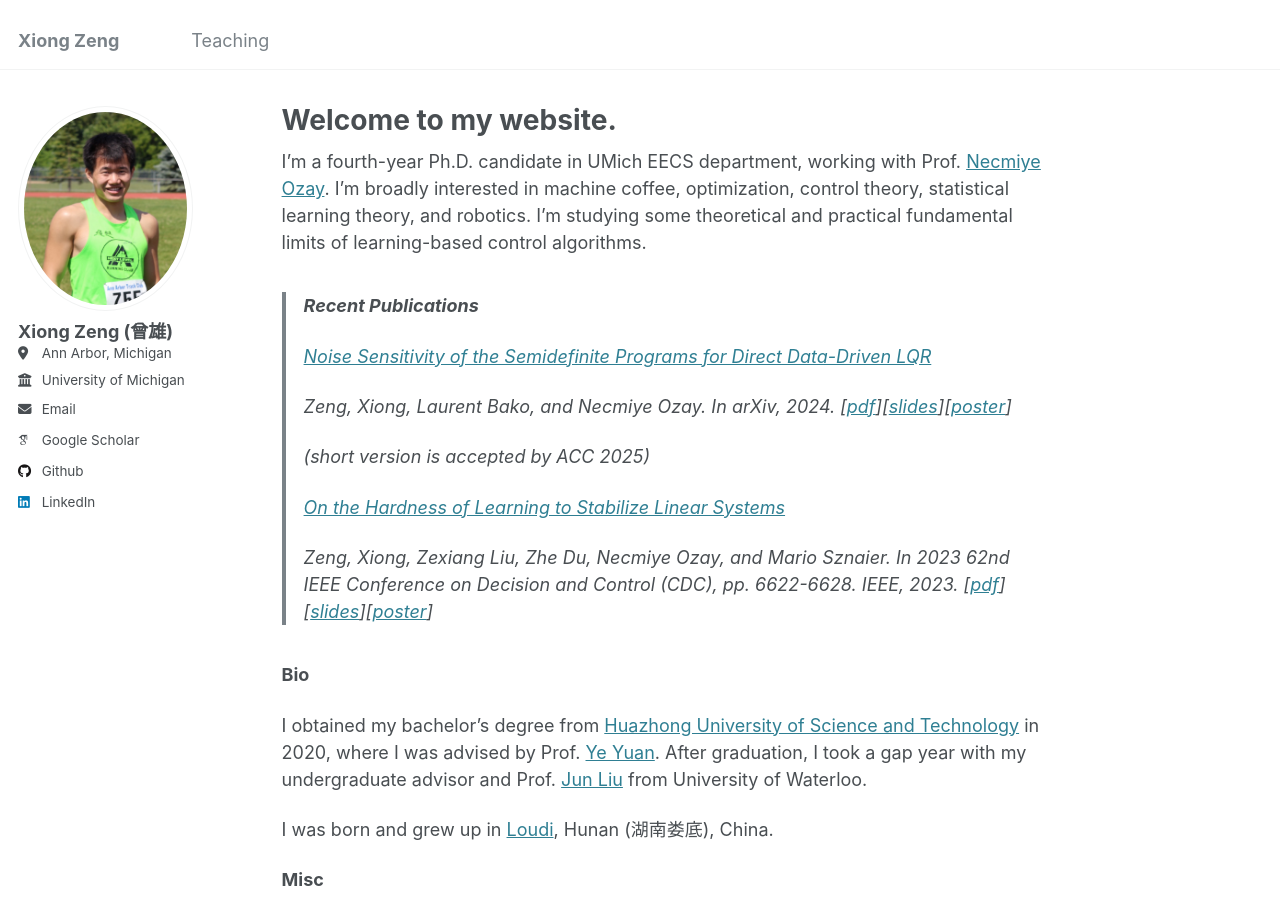
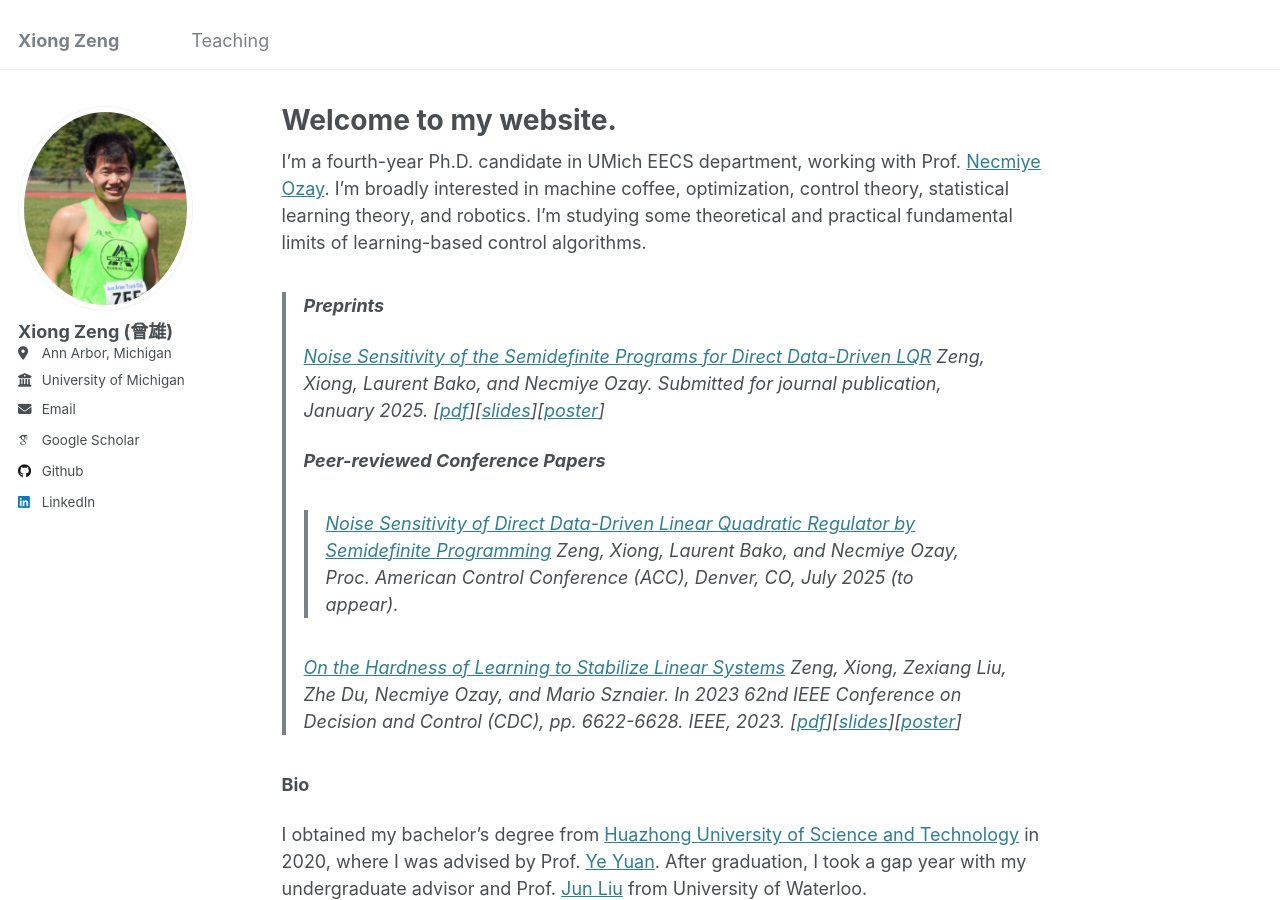
Before and after one commit to zengxiong111/zengxiong.github.io, a Jekyll site: the page built from _pages/about.md, in a window 1280 px wide and 900 px high. Built offline with Jekyll 4.4.1, drawn with Linux system fonts in a browser that asks for light colours; some web fonts are replaced.

Commit message:
Update about.md

```diff
--- a/_pages/about.md
+++ b/_pages/about.md
@@ -10,16 +10,19 @@ redirect_from:
 I'm a fourth-year Ph.D. candidate in UMich EECS department, working with Prof. <a href="https://web.eecs.umich.edu/~necmiye/" target="_blank">Necmiye Ozay</a>. I'm broadly interested in machine coffee, optimization, control theory, statistical learning theory, and robotics. I'm studying some theoretical and practical fundamental limits of learning-based control algorithms.
 
 
-> **Recent Publications**
+> **Preprints**
 >
 > [Noise Sensitivity of the Semidefinite Programs for Direct Data-Driven LQR](https://arxiv.org/abs/2412.19705)
+> Zeng, Xiong, Laurent Bako, and Necmiye Ozay. Submitted for journal publication, January 2025. [<a href="https://github.com/zengxiong111/zengxiong.github.io/blob/master/files/Noise%20Sensitivity%20of%20the%20Semidefinite%20Programs%20for%20Direct%20Data-Driven%20LQR.pdf" target="_blank">pdf</a>][<a href="https://github.com/zengxiong111/zengxiong.github.io/blob/master/files/slides_Noise%20Sensitivity%20of%20DDD%20LQR%20by%20Semidefinite%20Programming.pdf" target="_blank">slides</a>][<a href="https://github.com/zengxiong111/zengxiong.github.io/blob/master/files/Poster_Noise%20Sensitivity%20of%20DDD%20LQR%20by%20Semidefinite%20Programming.pdf" target="_blank">poster</a>]
 >
-> Zeng, Xiong, Laurent Bako, and Necmiye Ozay. In arXiv, 2024. [<a href="https://github.com/zengxiong111/zengxiong.github.io/blob/master/files/Noise%20Sensitivity%20of%20the%20Semidefinite%20Programs%20for%20Direct%20Data-Driven%20LQR.pdf" target="_blank">pdf</a>][<a href="https://github.com/zengxiong111/zengxiong.github.io/blob/master/files/slides_Noise%20Sensitivity%20of%20DDD%20LQR%20by%20Semidefinite%20Programming.pdf" target="_blank">slides</a>][<a href="https://github.com/zengxiong111/zengxiong.github.io/blob/master/files/Poster_Noise%20Sensitivity%20of%20DDD%20LQR%20by%20Semidefinite%20Programming.pdf" target="_blank">poster</a>]
 >
-> (short version is accepted by ACC 2025)
+> **Peer-reviewed Conference Papers**
+>
+>> [Noise Sensitivity of Direct Data-Driven Linear Quadratic Regulator by Semidefinite Programming](https://web.eecs.umich.edu/~necmiye/pubs/ZengBO_acc25.pdf)
+> Zeng, Xiong, Laurent Bako, and Necmiye Ozay, Proc. American Control Conference (ACC), Denver, CO, July 2025 (to appear).
+>
 >
 > [On the Hardness of Learning to Stabilize Linear Systems](https://arxiv.org/abs/2311.11151)
->
 > Zeng, Xiong, Zexiang Liu, Zhe Du, Necmiye Ozay, and Mario Sznaier. In 2023 62nd IEEE Conference on Decision and Control (CDC), pp. 6622-6628. IEEE, 2023. [<a href="https://github.com/zengxiong111/zengxiong.github.io/blob/master/files/hard_learn_to_stabilize.pdf" target="_blank">pdf</a>][<a href="https://github.com/zengxiong111/zengxiong.github.io/blob/master/files/hard_learn_stabilize_present.pdf" target="_blank">slides</a>][<a href="https://github.com/zengxiong111/zengxiong.github.io/blob/master/files/On%20The%20Hardness%20of%20Learning%20to%20Stabilize%20Linear%20Systems_Poster.pdf" target="_blank">poster</a>]
 
 **Bio**
```
